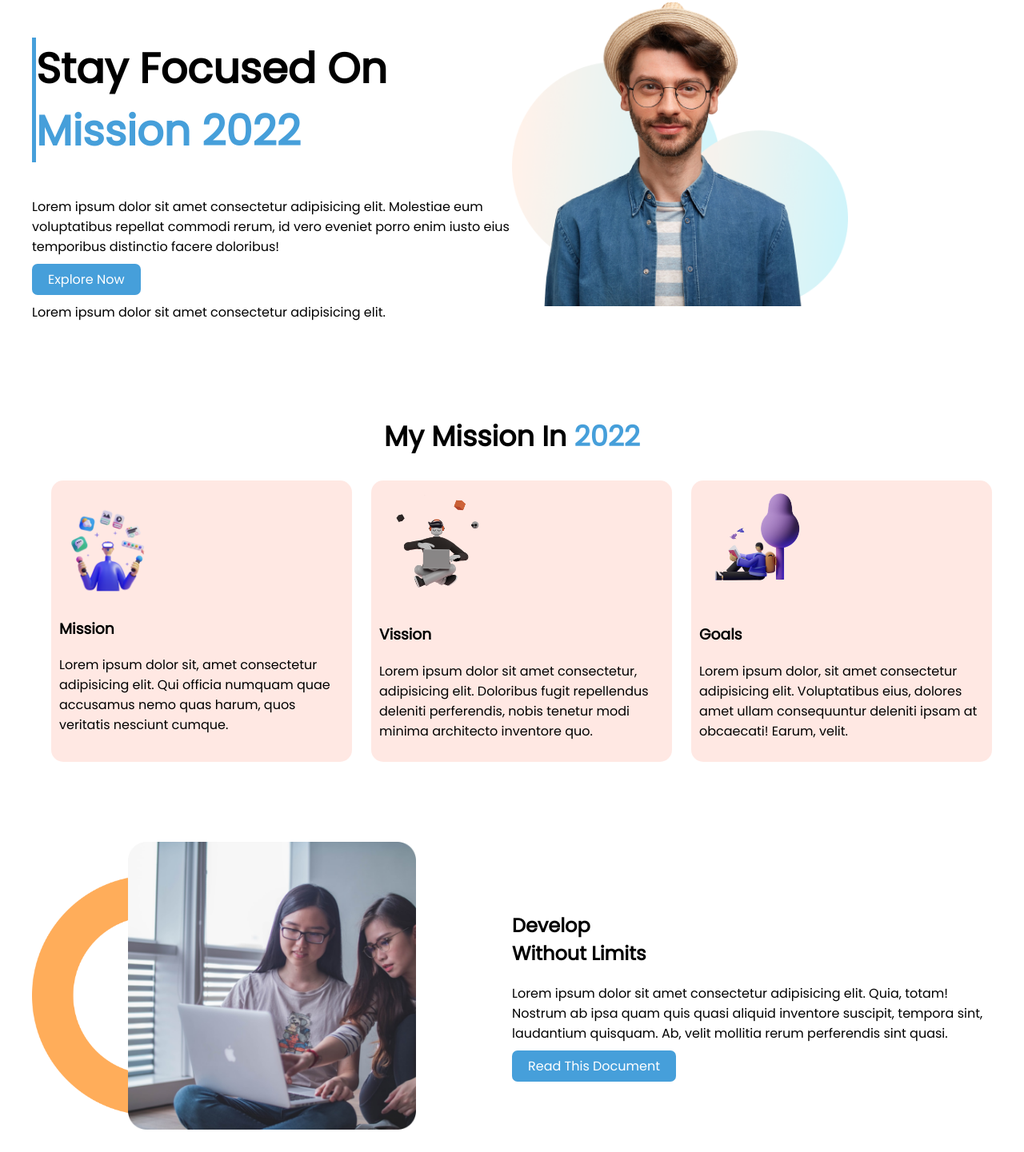
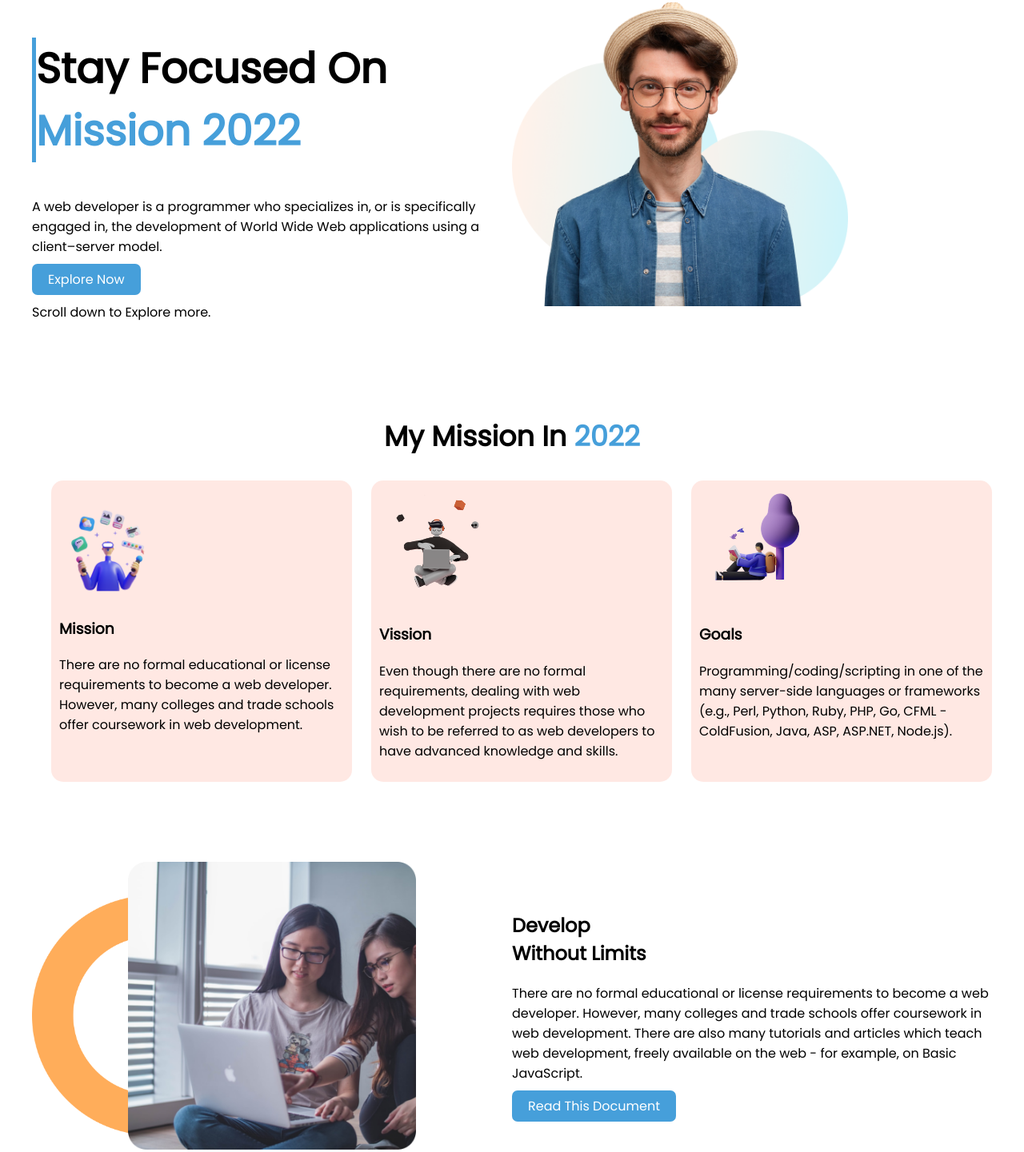
Before and after one commit to shafilsikdar/shafil-portfolio, a plain HTML site: page index.html in a window 1280 px wide. Shown: the part 5-1446 px from the top of the page at 80% size. Drawn offline with Linux system fonts and the light colour scheme.

Commit message:
complete

```diff
--- a/index.html
+++ b/index.html
@@ -16,9 +16,9 @@
             <div id="title">
                 <h1>Stay Focused On <br> <span class="blue-color">Mission 2022</span></h1>
             </div>
-            <p>Lorem ipsum dolor sit amet consectetur adipisicing elit. Molestiae eum voluptatibus repellat commodi rerum, id vero eveniet porro enim iusto eius temporibus distinctio facere doloribus!</p>
+            <p>A web developer is a programmer who specializes in, or is specifically engaged in, the development of World Wide Web applications using a client–server model.</p>
             <a href="#" class="button">Explore Now</a>
-            <p>Lorem ipsum dolor sit amet consectetur adipisicing elit.</p>
+            <p>Scroll down to  Explore more.</p>
         </div>
         <div class="half-width">
             <img src="images/person/person-4.png" alt="">
@@ -30,17 +30,17 @@
             <div class="three">
                 <img src="images/illustrators/illustrator-1.png" alt="">
                 <h3>Mission</h3>
-                <p>Lorem ipsum dolor sit, amet consectetur adipisicing elit. Qui officia numquam quae accusamus nemo quas harum, quos veritatis nesciunt cumque.</p>
+                <p>There are no formal educational or license requirements to become a web developer. However, many colleges and trade schools offer coursework in web development.</p>
             </div>
             <div class="three">
                 <img src="images/illustrators/illustrator-2.png" alt="">
                 <h3>Vission</h3>
-                <p>Lorem ipsum dolor sit amet consectetur, adipisicing elit. Doloribus fugit repellendus deleniti perferendis, nobis tenetur modi minima architecto inventore quo.</p>
+                <p>Even though there are no formal requirements, dealing with web development projects requires those who wish to be referred to as web developers to have advanced knowledge and skills.</p>
             </div>
             <div class="three">
                 <img src="images/illustrators/illustrator-3.png" alt="">
                 <h3>Goals</h3>
-                <p>Lorem ipsum dolor, sit amet consectetur adipisicing elit. Voluptatibus eius, dolores amet ullam consequuntur deleniti ipsam at obcaecati! Earum, velit.</p>
+                <p>Programming/coding/scripting in one of the many server-side languages or frameworks (e.g., Perl, Python, Ruby, PHP, Go, CFML - ColdFusion, Java, ASP, ASP.NET, Node.js).</p>
             </div>
         </div>
     </section>
@@ -50,14 +50,14 @@
         </div>
         <div class="half-width">
             <h1>Develop <br> Without Limits</h1>
-            <p>Lorem ipsum dolor sit amet consectetur adipisicing elit. Quia, totam! Nostrum ab ipsa quam quis quasi aliquid inventore suscipit, tempora sint, laudantium quisquam. Ab, velit mollitia rerum perferendis sint quasi.</p>
+            <p>There are no formal educational or license requirements to become a web developer. However, many colleges and trade schools offer coursework in web development. There are also many tutorials and articles which teach web development, freely available on the web - for example, on Basic JavaScript.</p>
             <a href="#" class="button">Read This Document</a>
         </div>
     </section>
     <section id="fourth-section">
         <div class="half-width">
             <h1>Know our <br> Global Comunity</h1>
-            <p>Lorem ipsum dolor sit amet consectetur adipisicing elit. At, voluptatibus nam, possimus, dolorem recusandae laboriosam dolores voluptatum minus ullam quia eos modi enim sit odio!</p>
+            <p>A computer programmer, sometimes called a software developer, a programmer or more recently a coder (especially in more informal contexts), is a person who creates computer software. The term computer programmer can refer to a specialist in one area of computers or to a generalist who writes code for many kinds of software.</p>
             <a href="#" class="button">Read This Document</a>
         </div>
         <div class="half-width">
@@ -66,12 +66,12 @@
     </section>
     <section>
         <h1 style="text-align: center; font-size: 35px;">Stay Home <br> <span class="blue-color">Stay Safe</span></h1>
-        <p>Lorem ipsum dolor sit amet consectetur adipisicing elit. Quibusdam repellat quaerat provident. Harum suscipit nobis quaerat nostrum odio commodi, mollitia totam pariatur temporibus? Nulla voluptatum omnis aut. Et maxime quam omnis ea non voluptate dolore similique. Accusamus excepturi deserunt tempora!</p>
+        <p>Coronaviruses are a group of related RNA viruses that cause diseases in mammals and birds. In humans and birds, they cause respiratory tract infections that can range from mild to lethal. Mild illnesses in humans include some cases of the common cold (which is also caused by other viruses, predominantly rhinoviruses), while more lethal varieties can cause SARS, MERS and COVID-19, which is causing an ongoing pandemic. In cows and pigs they cause diarrhea, while in mice they cause hepatitis and encephalomyelitis.</p>
         <a href="#" class="button" style="margin-left: 43%;">Last Update</a>
     </section>
     <footer>
         <h1>Mission <span class="blue-color">2022</span></h1>
-        <p>Lorem ipsum dolor sit amet consectetur.</p>
+        <p>Copyright © 2022 Shafil Sikdar</p>
     </footer>
 
 </body>
```
